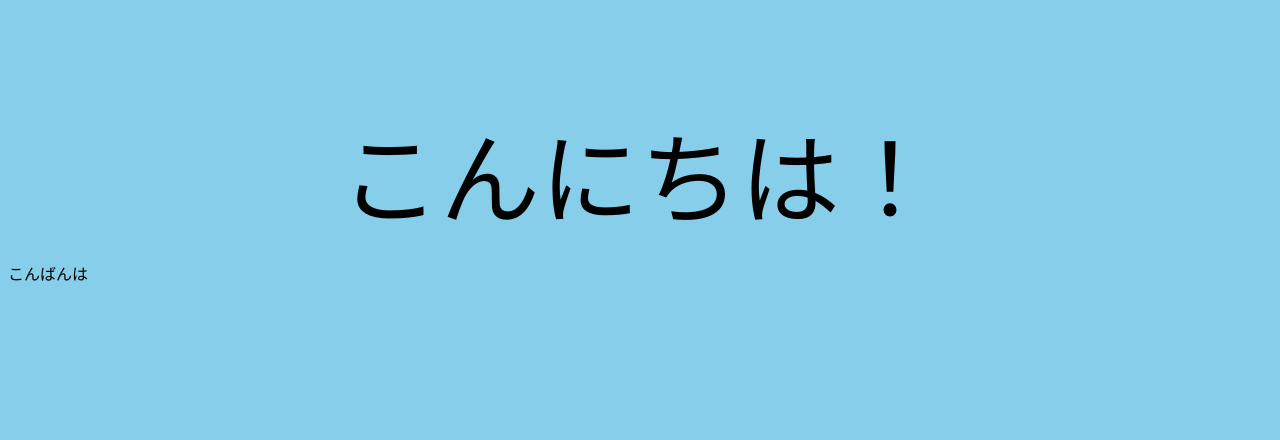
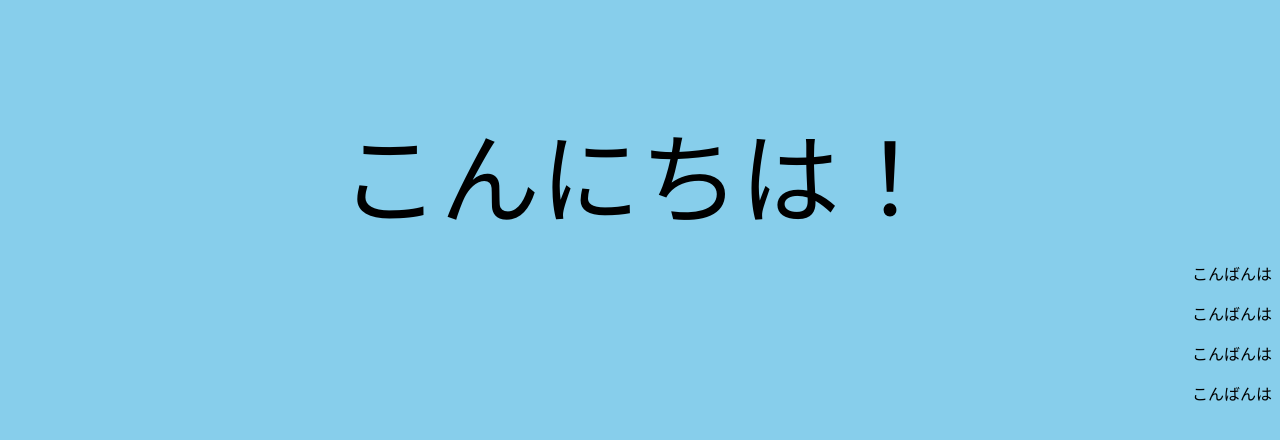
Before and after one commit to tomonaga-osanai/test2, a plain HTML site: page index.html in a window 1280 px wide. Drawn offline with Linux system fonts and the light colour scheme.

Commit message:
3回目のプッシュ

```diff
--- a/index.html
+++ b/index.html
@@ -9,5 +9,8 @@
 <body>
   <div class="section">こんにちは！</div>
   <p>こんばんは</p>
+  <p>こんばんは</p>
+  <p>こんばんは</p>
+  <p>こんばんは</p>
 </body>
 </html>
--- a/scss/style.scss
+++ b/scss/style.scss
@@ -13,3 +13,7 @@ body {
   font-size: 100px;
   margin-top: 100px;
 }
+
+p {
+  text-align: right;
+}
```
Also changed, not shown: css/style.css.
